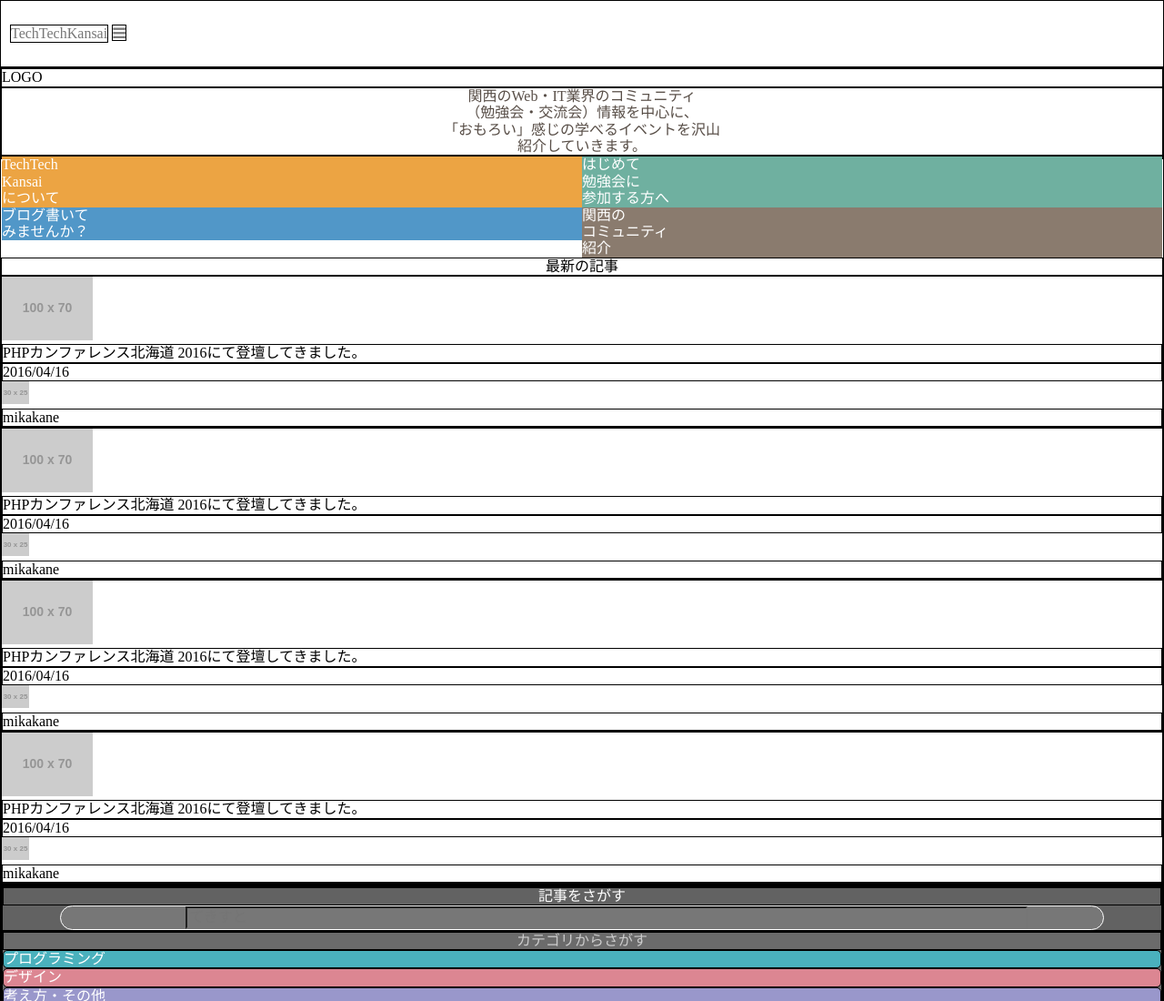
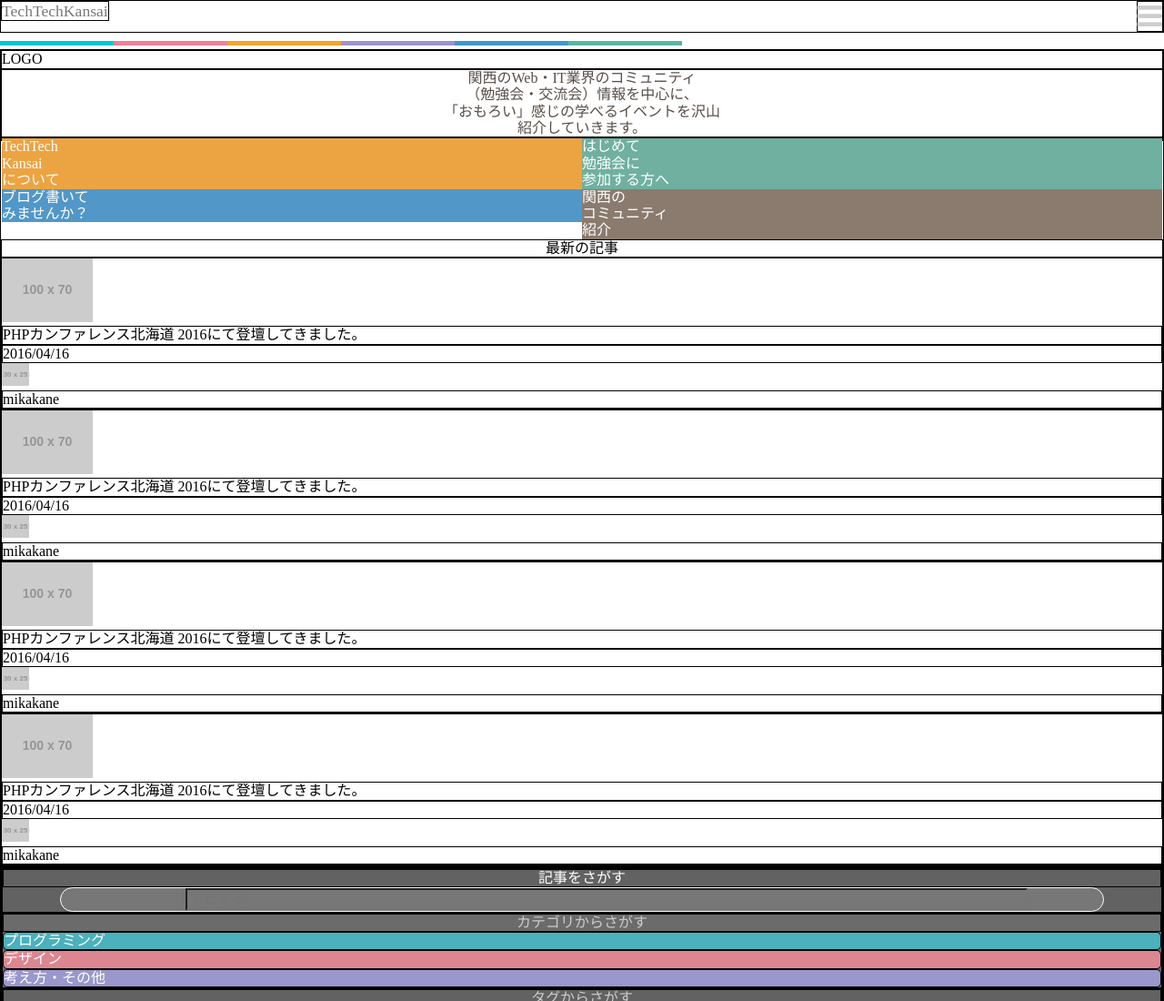
Before and after one commit to yasui05821/tech-kansai-htmlmoc, a website: page public/index.html in a window 1280 px wide. Shown: the top 1100 px of the page at 91% size. Drawn offline with nearby package versions, Linux system fonts and the light colour scheme; files that its build step writes are made by us from their sources; placeholder pictures from the web are drawn by us.

Commit message:
タイトルと≡を両端に配置

```diff
--- a/frontend/assets/scss/common/_header.scss
+++ b/frontend/assets/scss/common/_header.scss
@@ -1,7 +1,20 @@
 #header {
-  p, i {
+  &:after {
+    clear: both;
+    display: block;
+    content: '';
+  }
+  .title, i {
     display: inline-block;
+  }
+  .title {
+    float: left;
     color: #777777;
+    font-size: 1.1em;
+  }
+  i {
+    float: right;
+    color: #CDCDCD;
   }
 
 }
--- a/public/index.html
+++ b/public/index.html
@@ -4,15 +4,17 @@
     <meta charset="UTF-8">
     <meta name="viewport" content="width=device-width,initial-scale=1">
     <title>Document</title>
-    <link rel="stylesheet" href="/assets/css/common.css">
+    <link rel="stylesheet" href="assets/css/common.css">
     <link rel="styleSheet" href="https://maxcdn.bootstrapcdn.com/font-awesome/4.5.0/css/font-awesome.min.css">
     <link rel="stylesheet" href="https://necolas.github.io/normalize.css/4.1.1/normalize.css">
 </head>
 <body>
-    <div id="header" style="padding: 10px;">
-        <p>TechTechKansai</p>
-        <i class="fa fa-bars"></i>
+    <div id="header">
+        <div class="title">TechTechKansai</div>
+        <i class="fa fa-bars fa-2x"></i>
     </div>
+    <img src="image/head_border.png" alt="">
+
 
     <div id="top">
             <div class="logo">LOGO</div>
```
